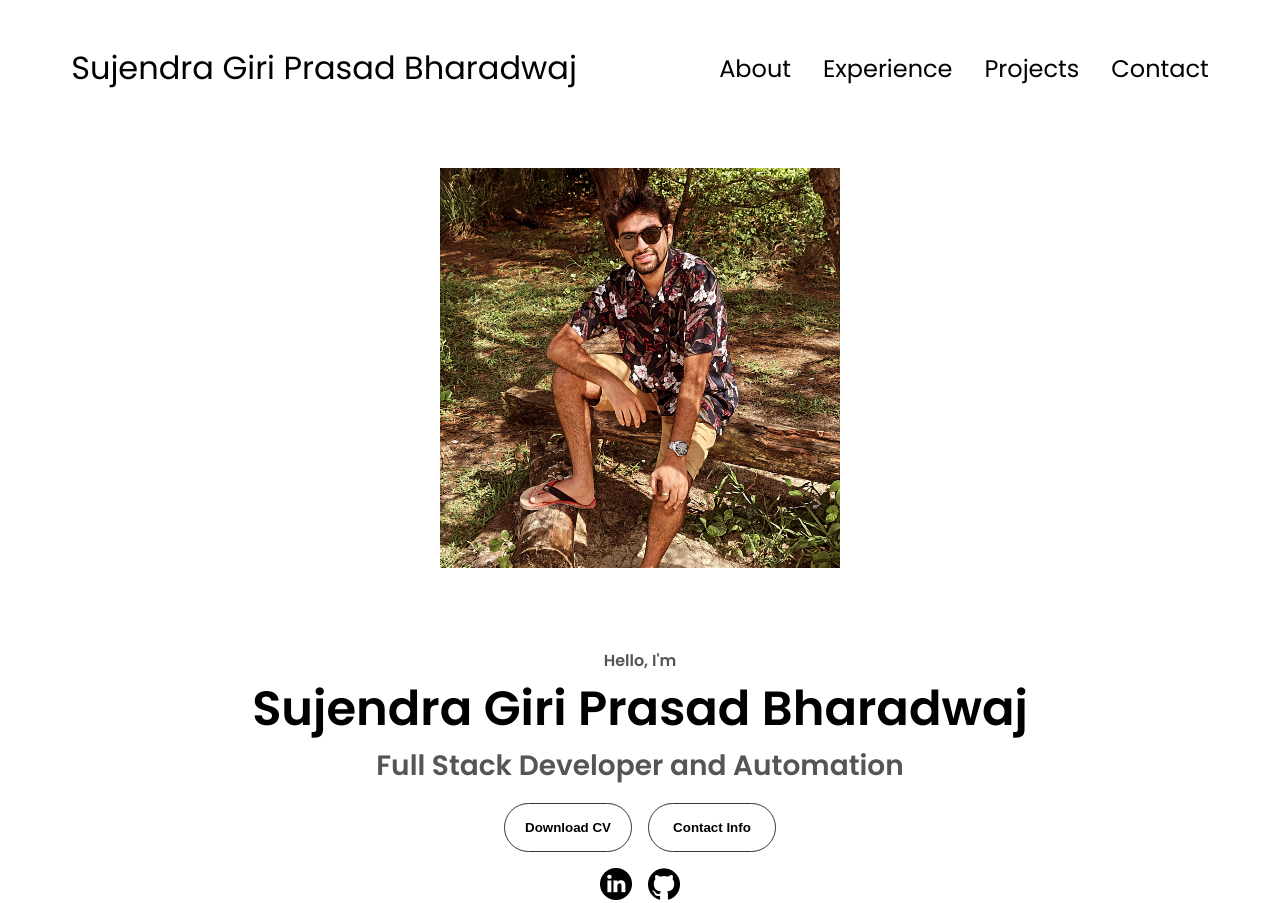
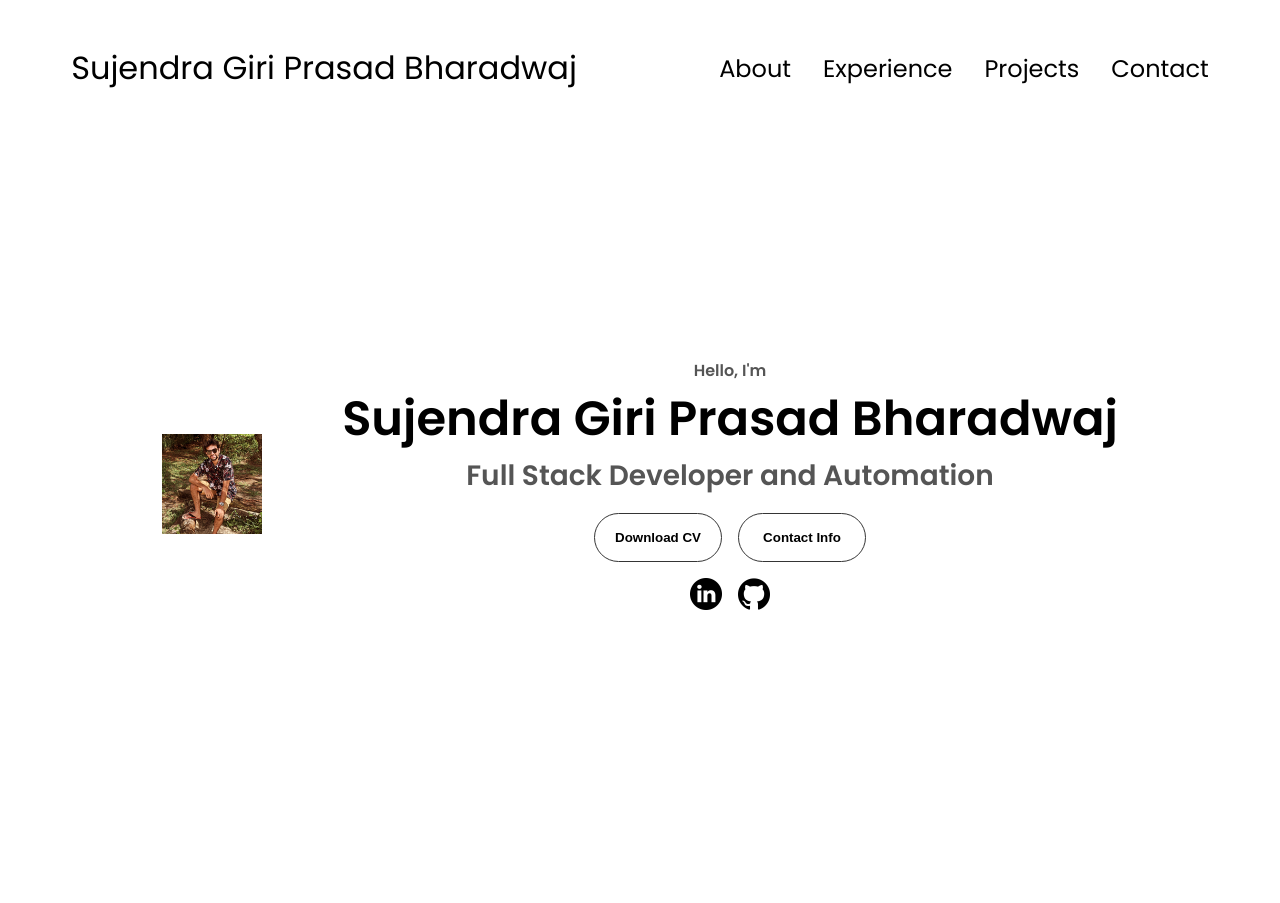
Before and after one commit to Sujendra-23/personal-portfolio-latest, a plain HTML site: page index.html in a window 1280 px wide. Shown: the top 903 px of the page. Drawn offline with Linux system fonts and the light colour scheme.

Commit message:
Update style.css

```diff
--- a/style.css
+++ b/style.css
@@ -155,8 +155,8 @@ section {
 
 .section__pic-container {
   display: flex;
-  height: 400px;
-  width: 400px;
+  height: 100px;
+  width: 100px;
   margin: auto 0;
   object-fit: cover;
   border-radius: 50%;
```
